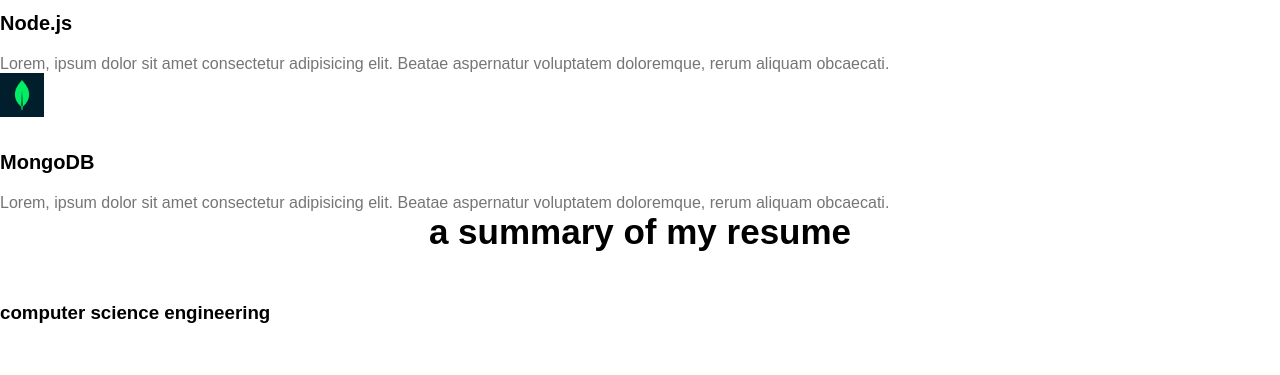
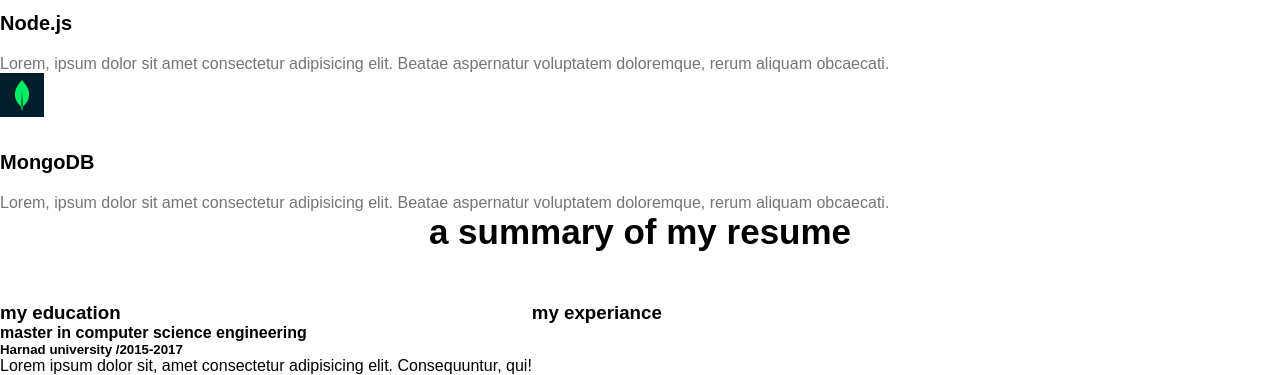
Before and after one commit to Kawsar46/my-portfolio, a plain HTML site: page index.html in a window 1280 px wide. Shown: the part 1402-1777 px from the top of the page. Before the commit the page ends 1726 px from the top, so only its background shows below. Drawn offline with Linux system fonts and the light colour scheme.

Commit message:
added resume

```diff
--- a/index.html
+++ b/index.html
@@ -86,7 +86,15 @@
         <h2 class="section-title"> a summary of my resume</h2>
         <div class="resume-content">
             <div>
-            <h3>computer science engineering</h3>
+            <h3 class="resume-title">my education</h3>
+            <div>
+                <h4>master in computer science engineering</h4>
+                <h5>Harnad university /2015-2017</h5>
+                <p>Lorem ipsum dolor sit, amet consectetur adipisicing elit. Consequuntur, qui!</p>
+            </div>
+            </div>
+            <div>
+            <h3 class="resume-title">my experiance</h3>
             </div>
         </div>
     </section>
--- a/styles/portfolio.css
+++ b/styles/portfolio.css
@@ -124,3 +124,7 @@
  .skill-description{
    color: #757575;
  }
+ /* resume-styles */
+ .resume-content{
+  display: flex;
+ }
```
